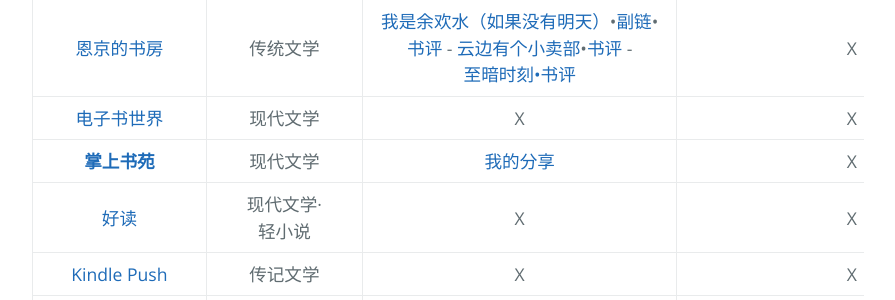
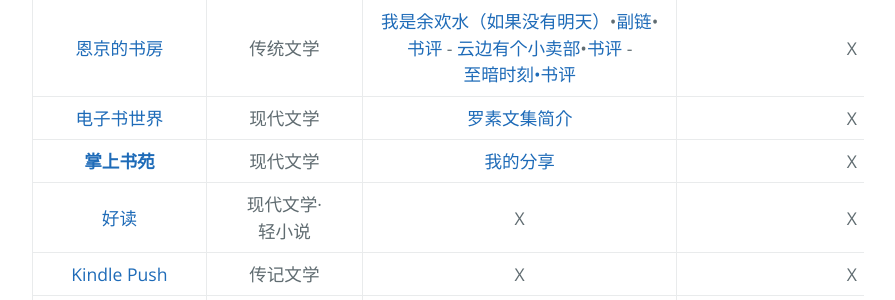
Before and after one commit to AmbroseRen/test, a Jekyll site: the page built from Library/BookSearch.md, in a window 1280 px wide and 900 px high, scrolled down 941 px. Shown: the part 154-454 px from the top of the window, without its empty margins (192-1087 px from the left). Built offline with Jekyll 4.4.1, drawn with Linux system fonts in a browser that asks for light colours; our own code applies the rules of GitHub Pages for plain Markdown files; the repository's description, which GitHub fills in, is left out.

Commit message:
Update BookSearch.md

```diff
--- a/Library/BookSearch.md
+++ b/Library/BookSearch.md
@@ -24,7 +24,7 @@
 | [scribd](https://www.scribd.com/) | scribd | X | X | X |
 | __literature__ | __文学__ | X | X | X |
 | [恩京的书房](https://www.enjing.com/) | 传统文学 | [我是余欢水（如果没有明天）](https://www.kunnu.com/yuhuanshui/)•[副链](https://www.51shucheng.net/shehui/ruguomeiyoumingtian)•[书评](https://www.enjing.com/wenxue/32589.htm) - [云边有个小卖部](https://cdn.jsdelivr.net/gh/AmbroseRen/Picture@master/book/Literature/Poem/%E4%BA%91%E8%BE%B9%E6%9C%89%E4%B8%AA%E5%B0%8F%E5%8D%96%E9%83%A8%20-%20%E5%BC%A0%E5%98%89%E4%BD%B3.pdf)•[书评](https://www.enjing.com/wenxue/31436.htm) - [至暗时刻•书评](https://www.enjing.com/wenxue/32393.htm) | X | X |
-| [电子书世界](https://www.dzssj.com/) | 现代文学 | X | X | X |
+| [电子书世界](https://www.dzssj.com/) | 现代文学 | [罗素文集简介](https://www.dzssj.com/book/353476/) | X | X |
 | __[掌上书苑](https://www.soepub.com/)__ | 现代文学 | [我的分享](https://www.soepub.com/myspace/3) | X | X |
 | [好读](http://www.haodoo.net/) | 现代文学·轻小说 | X | X | X |
 | [Kindle Push](https://book.einverne.info/) | 传记文学 | X | X | X |
```
